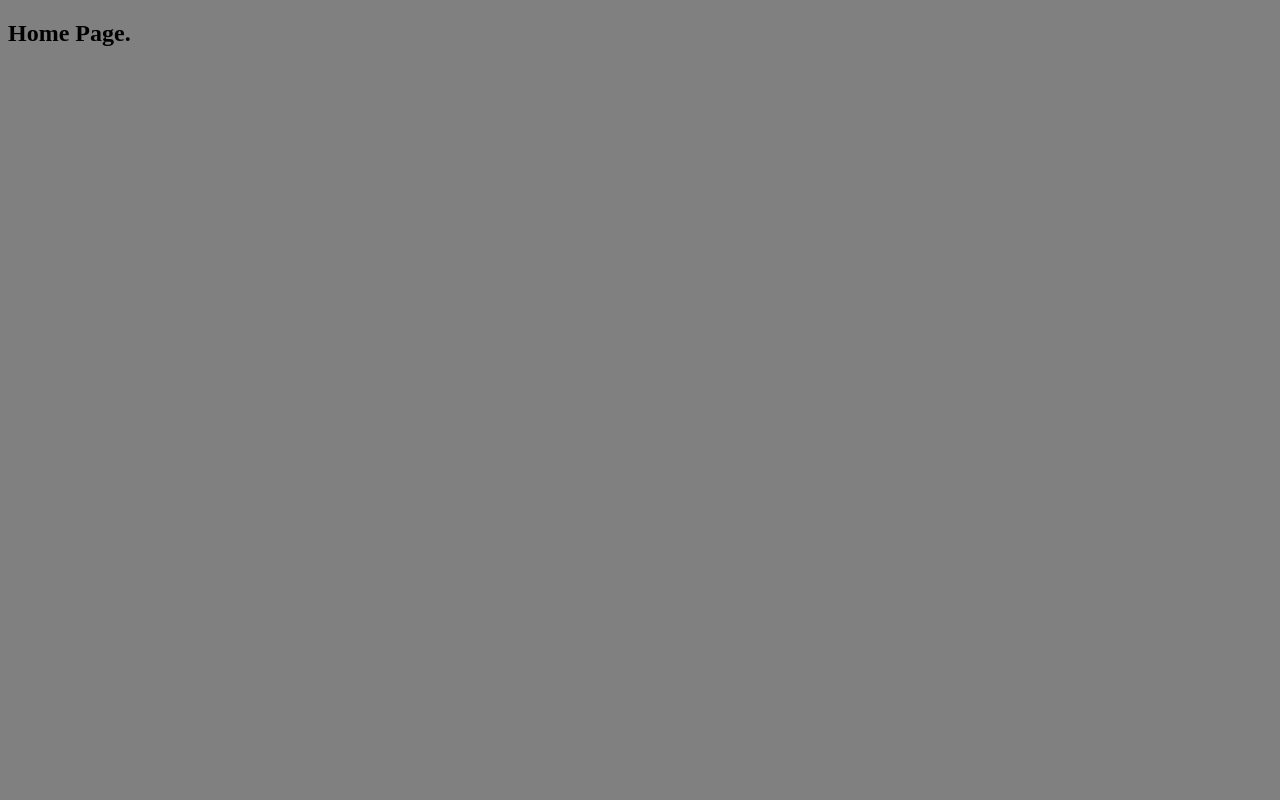
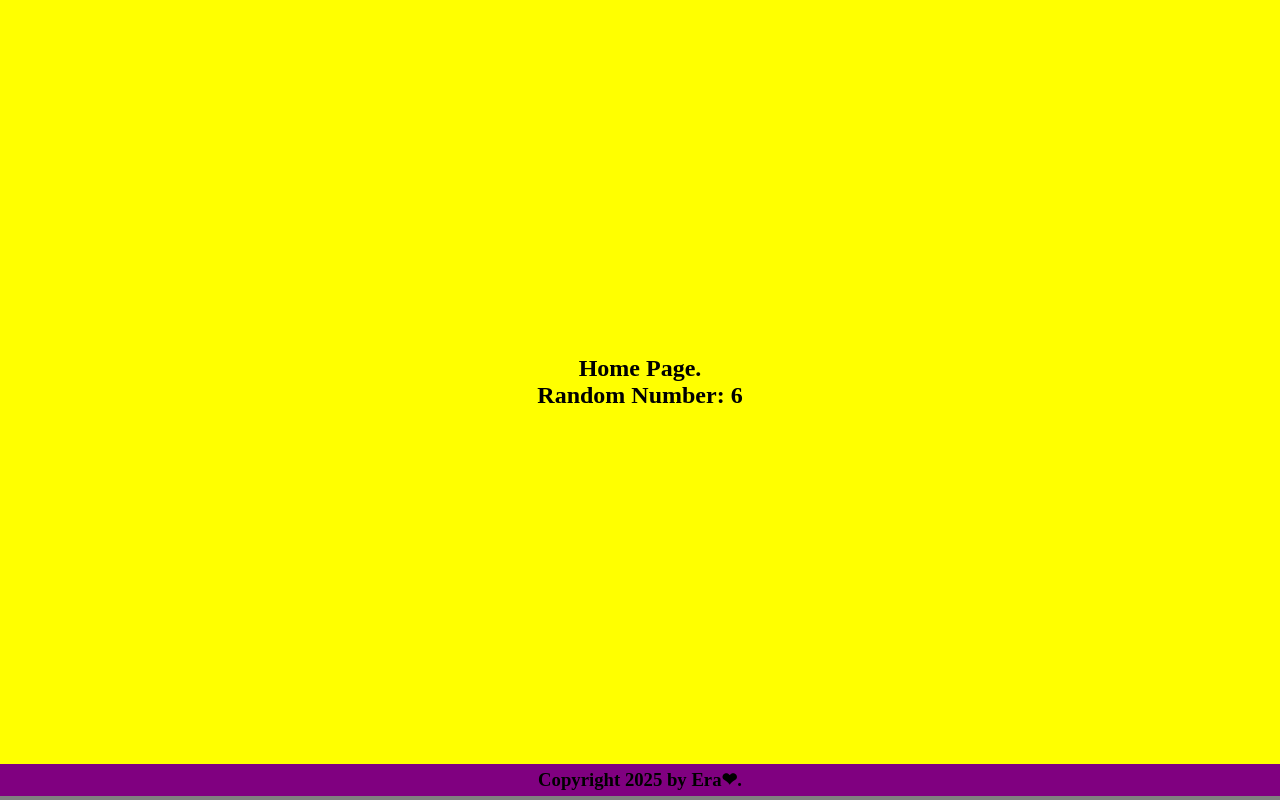
Before and after one commit to Eran2001/flask_app, a Flask app: page / in a window 1280 px wide. Before the commit the page is almost empty. Run offline with Flask 3, Linux system fonts and the light colour scheme.

Commit message:
add some dynamic content

```diff
--- a/main.py
+++ b/main.py
@@ -1,10 +1,15 @@
 from flask import Flask, render_template
+import random
+import datetime
 
 app = Flask(__name__)
 
 @app.route("/")
 def home():
-  return render_template('index.html')
+  random_number = random.randint(1, 10)
+  current_year = datetime.datetime.now()
+  year_only = current_year.year
+  return render_template('index.html', number=random_number, year=year_only)
 
 if __name__ == "__main__":
   app.run(debug=True)
--- /dev/null
+++ b/static/styles.css
@@ -0,0 +1,32 @@
+* {
+    margin: 0;
+    padding: 0;
+    box-sizing: border-box;
+}
+
+body {
+    display:flex;
+    flex-direction: column;
+    justify-content: center;
+    align-items: center;
+}
+
+section {
+    width: 100%;
+    min-height: 95.5vh;
+    background-color: yellow;
+    display:flex;
+    flex-direction: column;
+    justify-content: center;
+    align-items: center;
+}
+
+footer {
+    width: 100%;
+    background-color: purple;
+    display:flex;
+    flex-direction: column;
+    justify-content: center;
+    align-items: center;
+    height: 2rem
+}
--- a/templates/index.html
+++ b/templates/index.html
@@ -2,11 +2,16 @@
 <html lang="en">
 <head>
   <meta charset="UTF-8">
+  <link rel="stylesheet" href="../static/styles.css">
   <title>My Website</title>
 </head>
 <body style="background-color: grey">
   <section>
     <h1>Home Page.</h1>
+    <h2>Random Number: {{ number }}</h2>
   </section>
+  <footer>
+    <h3>Copyright {{ year }} by Era❤.</h3>
+  </footer>
 </body>
 </html>
```
